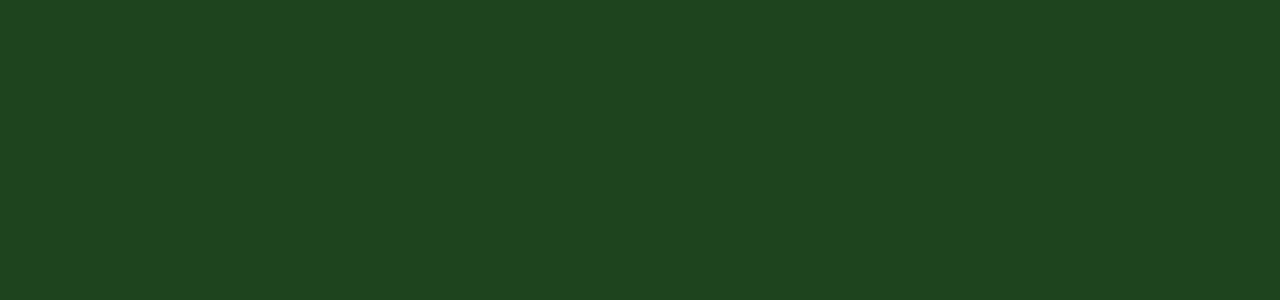
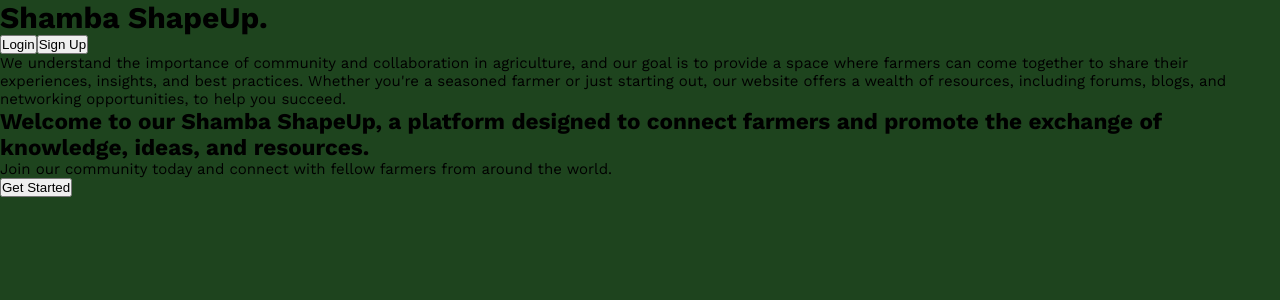
Before and after one commit to Murage-Ivy/downwork, a React (Create React App) app: page / in a window 1280 px wide. Shown: the top 300 px of the page. Built offline with nearby package versions, Linux system fonts and the light colour scheme.

Commit message:
Add Routing for home page

```diff
--- a/src/App.tsx
+++ b/src/App.tsx
@@ -1,8 +1,13 @@
+import { Route, Routes } from "react-router-dom";
+import LandingPage from "./Pages/LandingPage";
 
 
 const App: React.FC = () => {
   return (
     <div className="App">
+      <Routes>
+        <Route path="/" element={<LandingPage />} />
+      </Routes>
 
     </div>
   );
--- a/src/index.tsx
+++ b/src/index.tsx
@@ -3,13 +3,17 @@
 import './index.css';
 import App from './App';
 import reportWebVitals from './reportWebVitals';
+import { BrowserRouter } from 'react-router-dom';
 
 const root = ReactDOM.createRoot(
   document.getElementById('root') as HTMLElement
 );
 root.render(
   <React.StrictMode>
-    <App />
+    <BrowserRouter>
+      <App />
+    </BrowserRouter>
+
   </React.StrictMode>
 );
 
```
